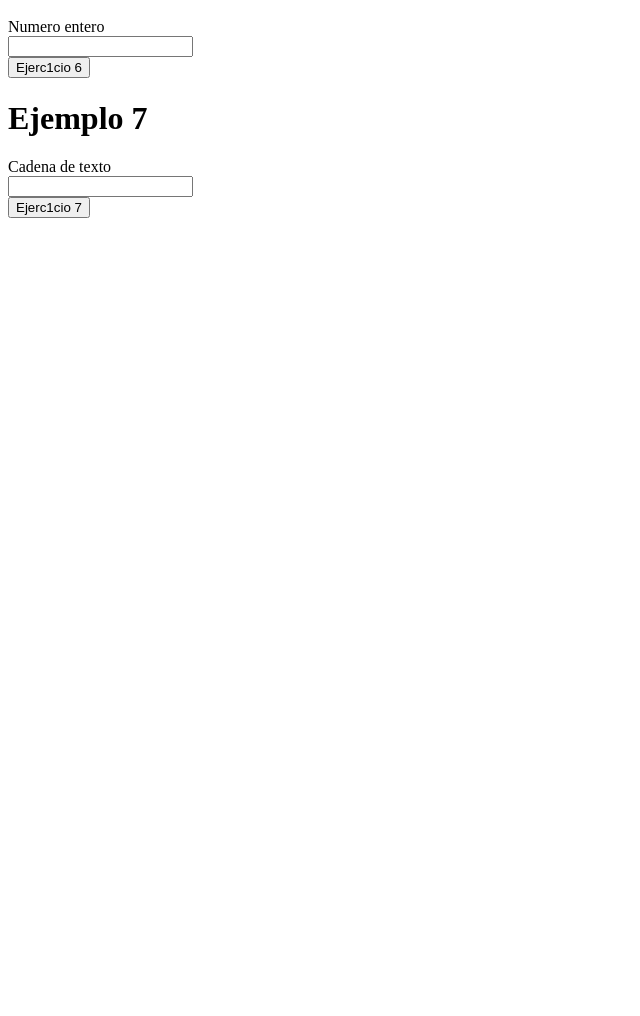
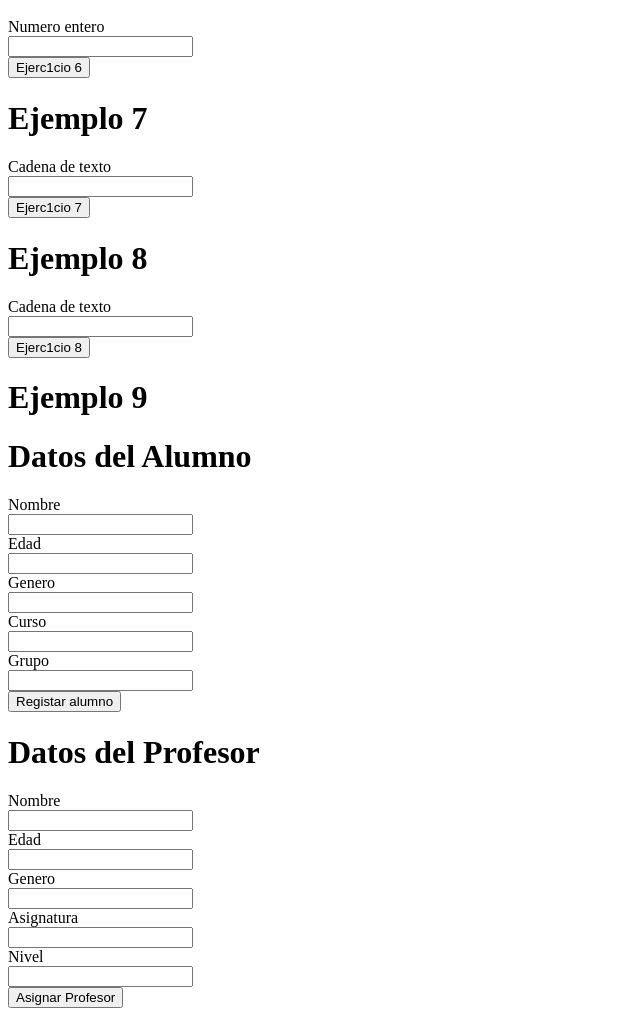
Before and after one commit to luciogayoso/ejemplo, a plain HTML site: page html/15-5.html in a window 1280 px wide. Shown: the part 683-1699 px from the top of the page, without its empty margins (0-640 px from the left). Before the commit the page ends 909 px from the top, so only its background shows below. Drawn offline with Linux system fonts and the light colour scheme.

Commit message:
Update 15-5.html

```diff
--- a/html/15-5.html
+++ b/html/15-5.html
@@ -40,6 +40,40 @@
     <button onclick="Ejercicio7()" id="Ejercicio7">Ejerc1cio 7</button>
 
 
+    <h1>Ejemplo 8</h1>
+    <label for="palindromo">Cadena de texto</label><br>
+    <input type="text" id="palindromo"><br>
+    <button onclick="Ejercicio8()" id="Ejercicio8">Ejerc1cio 8</button>
+
+
+    <h1>Ejemplo 9</h1>
+    <h1>Datos del Alumno</h1>
+    <label for="Nombre">Nombre</label><br>
+    <input type="text" id="Nombre"><br>
+    <label for="Edad">Edad</label><br>
+    <input type="text" id="Edad"><br>
+    <label for="Genero">Genero</label><br>
+    <input type="text" id="Genero"><br>
+    <label for="Curso">Curso</label><br>
+    <input type="text" id="Curso"><br>
+    <label for="Grupo">Grupo</label><br>
+    <input type="text" id="Grupo"><br>
+    <button onclick="EstudianteInstancia()" id="Alumno">Registar alumno</button>
+
+    <h1>Datos del Profesor</h1>
+    <label for="NombreP">Nombre</label><br>
+    <input type="text" id="NombreP"><br>
+    <label for="EdadP">Edad</label><br>
+    <input type="text" id="EdadP"><br>
+    <label for="GeneroP">Genero</label><br>
+    <input type="text" id="GeneroP"><br>
+    <label for="Asignatura">Asignatura</label><br>
+    <input type="text" id="Asignatura"><br>
+    <label for="Nivel">Nivel</label><br>
+    <input type="text" id="Nivel"><br>
+    <button onclick="ProfesorInstancias()" id="Profesor">Asignar Profesor</button>
+
+
     <script src="../js/29-5Ajax.js"></script>
     <script src="../js/15-5.js"></script>
 </body>
```
